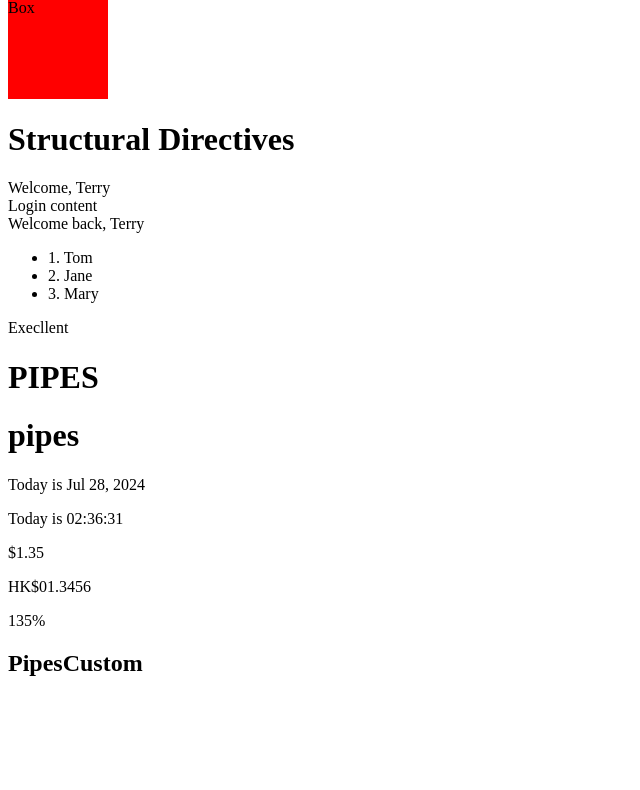
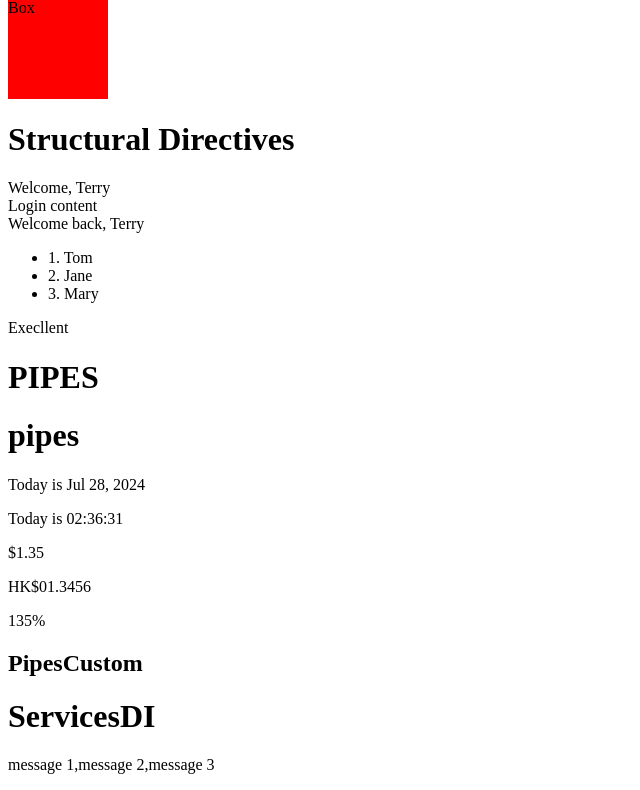
Before and after one commit to Tsuki0715/Test_angular, an Angular app: page / in a window 1280 px wide. Shown: the part 704-1494 px from the top of the page, without its empty margins (0-640 px from the left). Before the commit the page ends 1400 px from the top, so only its background shows below. Built offline with nearby package versions, Linux system fonts and the light colour scheme.

Commit message:
Dependency Injection and Services

```diff
--- a/src/app/app.component.ts
+++ b/src/app/app.component.ts
@@ -3,6 +3,7 @@ import { RouterOutlet } from '@angular/router';
 import { FormsModule } from '@angular/forms';
 import { CommonModule } from '@angular/common';
 import { AppendPipe } from './pipes/append.pipe';
+import { MessagesService } from './services/messages.service';
 
 @Component({
   selector: 'app-root',
@@ -10,7 +11,8 @@ import { AppendPipe } from './pipes/append.pipe';
   imports: [RouterOutlet, FormsModule, CommonModule, AppendPipe],
   // templateUrl: './app.component.html',
   templateUrl: './home.html',
-  styleUrl: './app.component.scss'
+  styleUrl: './app.component.scss',
+  providers: [MessagesService],
 })
 export class AppComponent {
   title1: string = 'hello-world';
@@ -71,5 +73,14 @@ export class AppComponent {
 
   currency: number = 1.3456;
 
+  /**********************
+  ServicesDI
+  **********************/
+  title4: string = 'ServicesDI';
+  messages2: string[] = [];
+  constructor(private messageService: MessagesService) {
+    this.messages2 = messageService.getMessages();
+  }
+
 
 }
--- a/src/app/home.html
+++ b/src/app/home.html
@@ -72,4 +72,9 @@
     <p>{{ currency | percent : "" }}</p>
 
     <h2>{{ title3 | append : "Custom" }}</h2>
+
+
+    <!-- ServicesDI -->
+    <h1>{{ title4 }}</h1>
+    <p>{{ messages2 }}</p>
 </main>
--- /dev/null
+++ b/src/app/services/messages.service.ts
@@ -0,0 +1,12 @@
+import { Injectable } from '@angular/core';
+
+@Injectable({
+  providedIn: 'root'
+})
+export class MessagesService {
+  constructor() { }
+
+  getMessages() {
+    return ['message 1', 'message 2', 'message 3'];
+  }
+}
```
Also changed, not shown: 1 other file (tests, documents, lock files or other folders).
